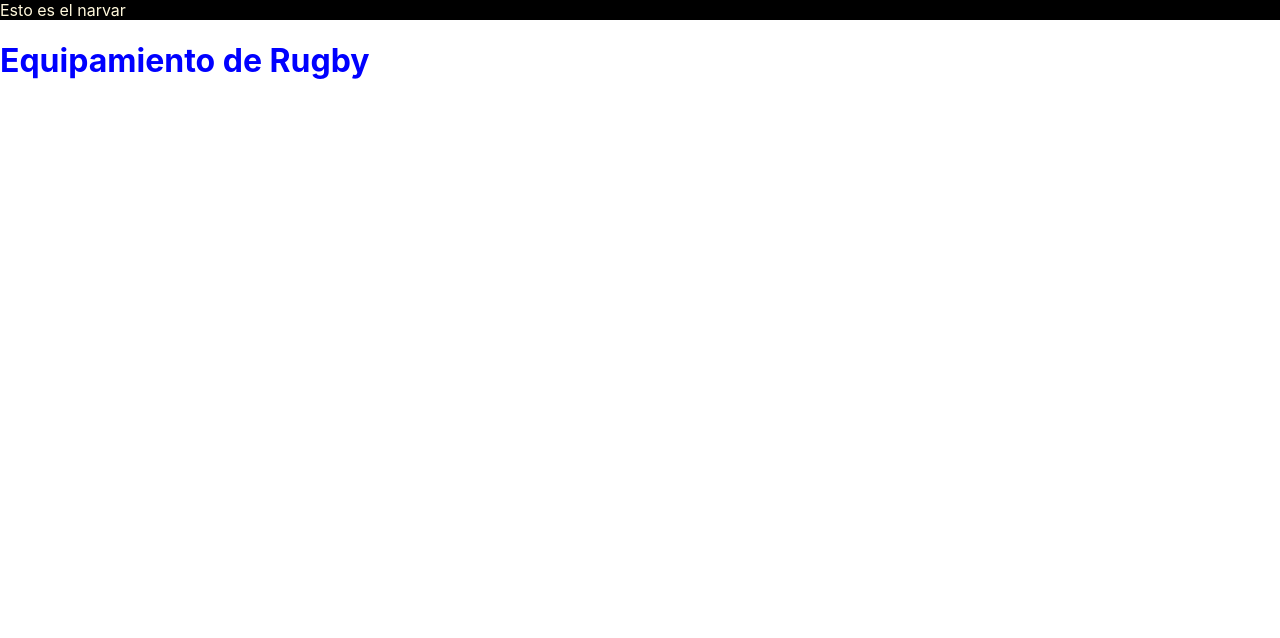
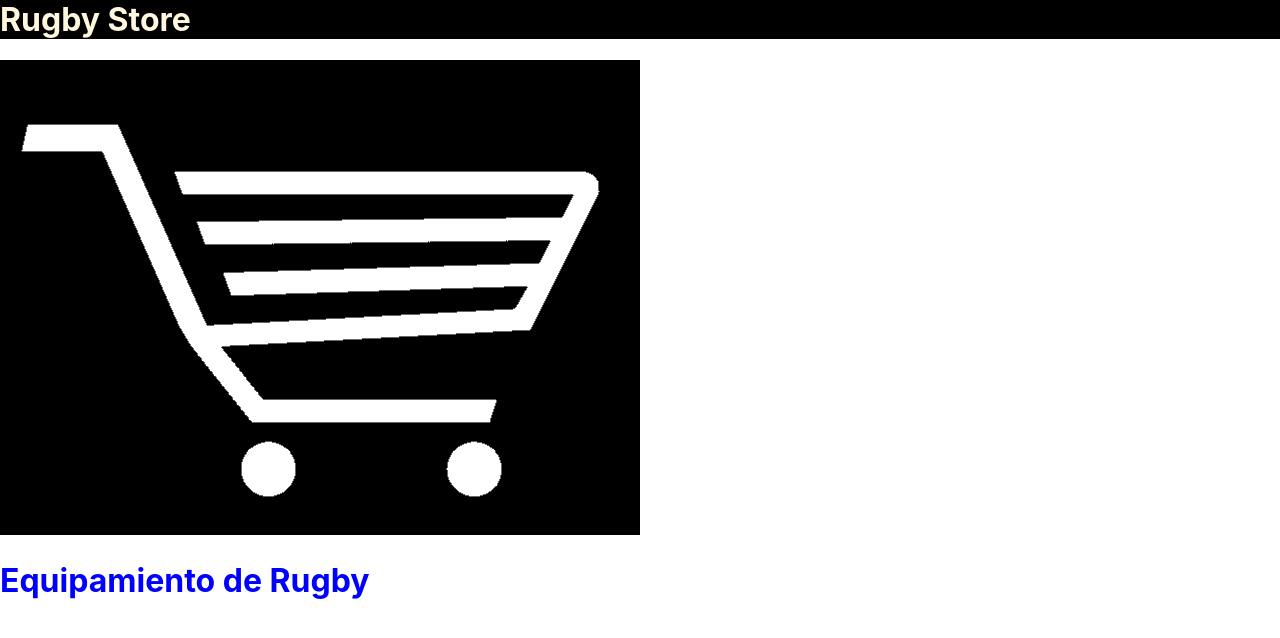
Before and after one commit to facu-otero/Rugby_Store, a React (Create React App) app: page / in a window 1280 px wide. Shown: the top 638 px of the page. Built offline with nearby package versions, Linux system fonts and the light colour scheme.

Commit message:
desafio 3

```diff
--- a/package.json
+++ b/package.json
@@ -6,7 +6,9 @@
     "@testing-library/jest-dom": "^5.14.1",
     "@testing-library/react": "^11.2.7",
     "@testing-library/user-event": "^12.8.3",
+    "bootstrap": "^5.1.0",
     "react": "^17.0.2",
+    "react-bootstrap": "^2.0.0-beta.6",
     "react-dom": "^17.0.2",
     "react-scripts": "4.0.3",
     "web-vitals": "^1.1.2"
--- a/src/App.js
+++ b/src/App.js
@@ -1,14 +1,14 @@
 
 import './App.css';
-import NavBar from './components/NavBar';
+import NavBar from './components/NavBar/NavBar';
 
 function App() {
   return (
     <div>
 
-    <div>
+
       <NavBar />
-    </div>
+
     <h1 className="title"> Equipamiento de Rugby </h1>
     </div>
   );
--- a/src/components/NavBar.js
+++ /dev/null
@@ -1,12 +0,0 @@
-import React from 'react'
-import './NavBar/NavBar.css'
-
-function NavBar() {
-    return (
-        <div>
-            <div className="navbar">Esto es el narvar</div>
-        </div>
-    )
-}
-
-export default NavBar
--- a/src/components/NavBar/NavBar.css
+++ b/src/components/NavBar/NavBar.css
@@ -1,4 +1,8 @@
 .navbar{
     background-color: black;
     color: cornsilk;
+    padding-top: 0%;
+    margin-top: 0%;
+    z-index: 1000;
+    position: relative
 }
--- /dev/null
+++ b/src/components/NavBar/NavBar.js
@@ -0,0 +1,15 @@
+import React from "react";
+import "./NavBar.css";
+import carrito from "../photos/icons/cart.png";
+
+function NavBar() {
+  return (
+
+    <div>
+      <h1 className="navbar">Rugby Store</h1>
+      <img src={carrito}/>
+    </div>
+  );
+}
+
+export default NavBar;
```
Also changed, not shown: src/components/Photos/icons/cart.png (added), 1 other file (tests, documents, lock files or other folders).
